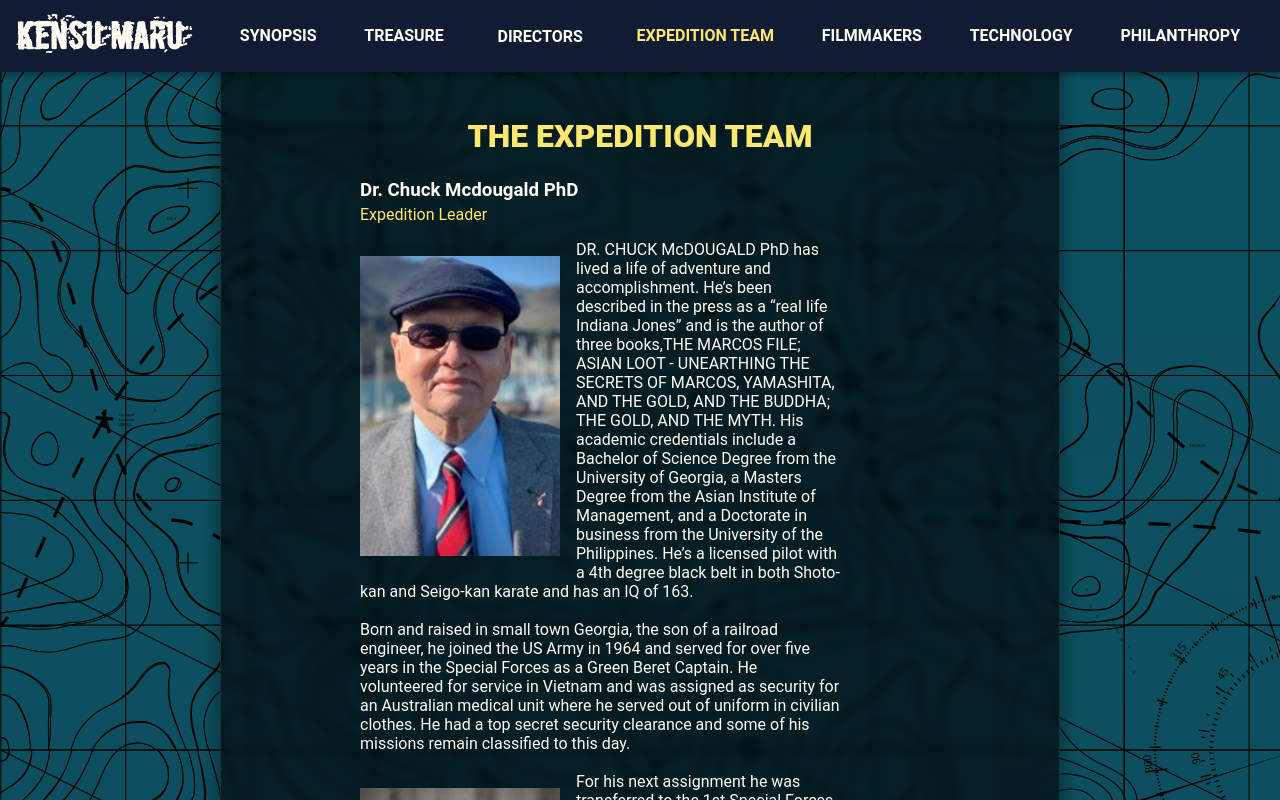
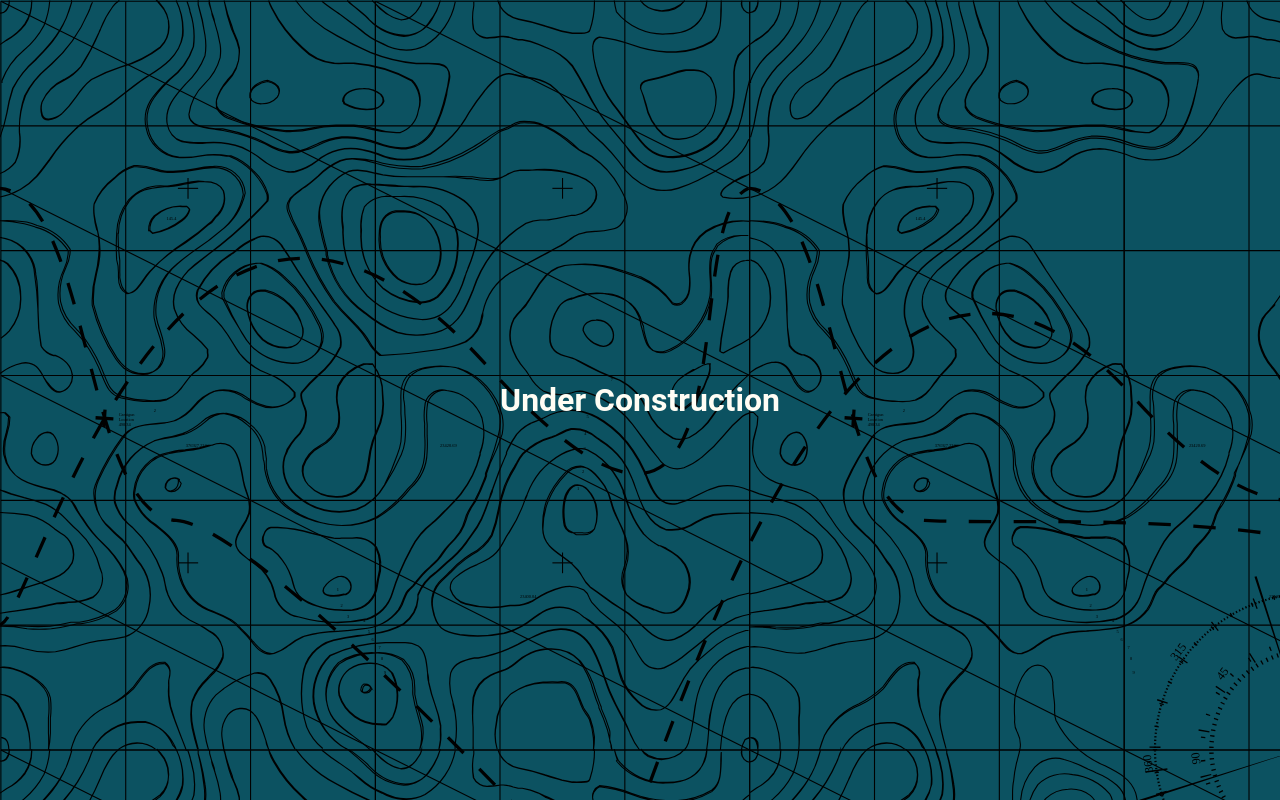
Before and after one commit to dylan-cm/kensumaru, a React (Create React App) app: page /ExpeditionTeam in a window 1280 px wide. Shown: the top 800 px of the page. Built offline with nearby package versions, Linux system fonts and the light colour scheme.

Commit message:
put under construction

```diff
--- a/src/index.tsx
+++ b/src/index.tsx
@@ -8,7 +8,8 @@ ReactDOM.render(
     <Suspense fallback={<div className="spinner" />}>
       <Router>
         <Switch>
-          <Route
+          <Route path="/" component={React.lazy(() => import('./screens/UnderConstruction'))} />
+          {/* <Route
             exact
             path="/"
             component={React.lazy(() => import("./screens/Home"))}
@@ -47,7 +48,7 @@ ReactDOM.render(
             exact
             path="/Treasure"
             component={React.lazy(() => import("./screens/Treasure"))}
-          />
+          /> */}
         </Switch>
       </Router>
     </Suspense>
--- a/src/screens/ExpeditionTeam.tsx
+++ b/src/screens/ExpeditionTeam.tsx
@@ -280,8 +280,7 @@ const Crew = () => {
           Geographic Society, Discovery Channel and NBC Universal, MTV UK &
           Northern Ireland on a diverse range of formats covering news & current
           affairs, science & natural history, adventure races, travelogues and
-          feature films. Her work includes recent Philippine focused
-          documentaries THE KING MAKER and 1,000 CUTS.
+          feature films.
         </p>
         <h3>Girlie Linao</h3>
         <h4>Line Producer/Fixer</h4>
--- /dev/null
+++ b/src/screens/UnderConstruction.css
@@ -0,0 +1,8 @@
+.construction {
+  display: flex;
+  flex-direction: column;
+  justify-content: center;
+  align-items: center;
+  width: 100%;
+  height: 100vh;
+}
--- /dev/null
+++ b/src/screens/UnderConstruction.tsx
@@ -0,0 +1,11 @@
+import "./UnderConstruction.css";
+
+const UnderConstruction = () => {
+  return (
+    <div className="construction">
+      <h1>Under Construction</h1>
+    </div>
+  );
+};
+
+export default UnderConstruction;
```
